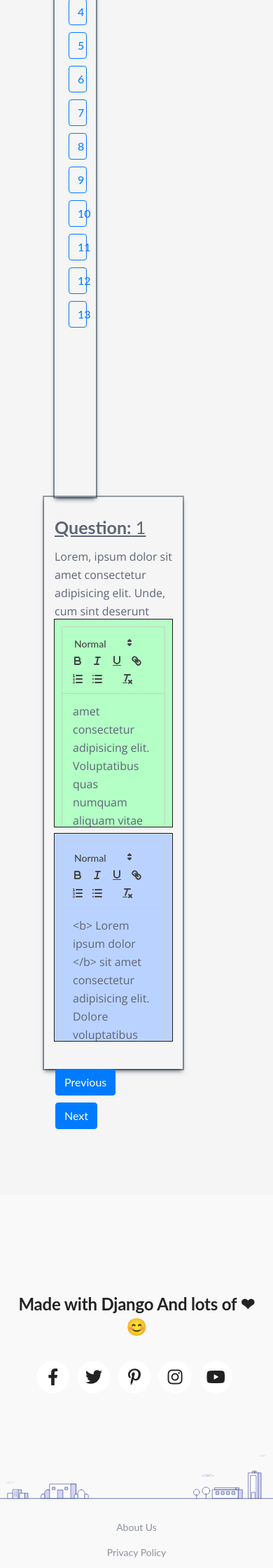
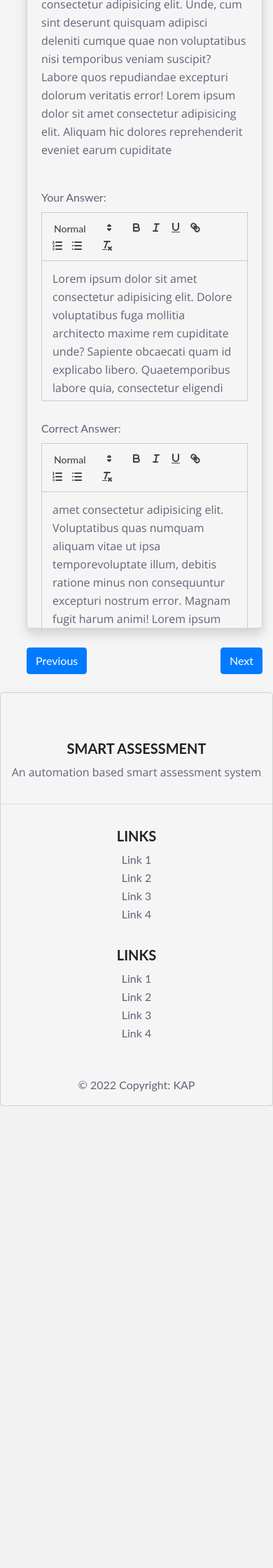
Before and after one commit to keder-code-hash/Enliven_backend, a Django app: page /exam/result/ in a window 390 px wide. Shown: the part 680-2920 px from the top of the page at 70% size. After the commit the page ends 2260 px from the top, so only its background shows below. Run offline with Django 4.2, Linux system fonts and the light colour scheme; some libraries are stand-ins or nearby versions.

Commit message:
Std_result & footer updated

```diff
--- a/smartassess/templates/Basepage.html
+++ b/smartassess/templates/Basepage.html
@@ -90,117 +90,92 @@
     {% block content %}
 
     {% endblock %}
-    </br>
-    <!-- <- </br></br></br></br></br> -->
-    <!-- <div class="footer" > -->
-    <div class="footer bg-gray">
-        <img class="decoration-city" src={% static 'images/decoration-city.svg' %} alt="alternative">
-        <div class="container">
-            <div class="row">
-                <div class="col-lg-12">
-                    <h4>Made with Django And lots of ❤😊</h4>
-                    <div class="social-container">
-                        <span class="fa-stack">
-                            <a href="#your-link">
-                                <i class="fas fa-circle fa-stack-2x"></i>
-                                <i class="fab fa-facebook-f fa-stack-1x"></i>
-                            </a>
-                        </span>
-                        <span class="fa-stack">
-                            <a href="#your-link">
-                                <i class="fas fa-circle fa-stack-2x"></i>
-                                <i class="fab fa-twitter fa-stack-1x"></i>
-                            </a>
-                        </span>
-                        <span class="fa-stack">
-                            <a href="#your-link">
-                                <i class="fas fa-circle fa-stack-2x"></i>
-                                <i class="fab fa-pinterest-p fa-stack-1x"></i>
-                            </a>
-                        </span>
-                        <span class="fa-stack">
-                            <a href="#your-link">
-                                <i class="fas fa-circle fa-stack-2x"></i>
-                                <i class="fab fa-instagram fa-stack-1x"></i>
-                            </a>
-                        </span>
-                        <span class="fa-stack">
-                            <a href="#your-link">
-                                <i class="fas fa-circle fa-stack-2x"></i>
-                                <i class="fab fa-youtube fa-stack-1x"></i>
-                            </a>
-                        </span>
-                    </div> <!-- end of social-container -->
-                </div> <!-- end of col -->
-            </div> <!-- end of row -->
-        </div> <!-- end of container -->
-    </div>
-    <!-- Copyright -->
-    <div class="copyright bg-gray">
-        <div class="container-fliud">
-            <div class="row">
-                <div class="col-lg-6">
-                    <ul class="list-unstyled li-space-lg p-small">
-                        <li>
-                            <a href="#!">About Us</a>
-                        </li>
-                        <li>
-                            <a href="#!">Privacy Policy</a>
-                        </li>
-                        <li>
-                            <a class="btn-solid-sm" role="button" data-toggle="modal"
-                                data-target="#contact-modal">contact</a>
-                        </li>
-                    </ul>
-                </div> <!-- end of col -->
-                <div class="col-lg-6">
-                    <p class="p-small statement">Copyright © <a href="#">KAP</a></p>
-                </div> <!-- end of col -->
-            </div> <!-- enf of row -->
-        </div> <!-- end of container -->
-    </div> <!-- end of copyright -->
-    <!-- end of copyright -->
-    <div id="contact-modal" class="modal fade" role="dialog">
-        <div class="modal-dialog">
-            <div class="modal-content bg-dark">
-                <div class="modal-header">
-                    <h5 class="modal-title text-light ml-auto" id="exampleModalLabel">Contact Us</h5>
-                    <button type="button" class="close text-light" data-dismiss="modal" aria-label="Close">
-                        <span aria-hidden="true">&times;</span>
-                    </button>
-                </div>
-                <form id="contactForm" name="contact" role="form">
-                    <div class="modal-body">
-                        <div class="form-row">
-                            <div class="form-group col-sm">
-                                <label for="firstName" style="color: #fff;">First Name</label>
-                                <input type="text" name="firstName" class="form-control">
+    <br>
 
-                            </div>
-                            <div class="form-group col-sm">
+    <!-- Footer -->
+    <footer class="page-footer font-small pt-4 shadow">
+        <br>
+        <!-- Footer Links -->
+        <div class="container-fluid text-center text-md-left">
 
-                                <label for="lastName" style="color: #fff;">Last Name</label>
-                                <input type="text" name="lastName" class="form-control">
-                            </div>
-                        </div>
-                        <div class="form-group">
-                            <label for="email" style="color: #fff;">Email</label>
-                            <input type="email" name="email" class="form-control">
-                        </div>
-                        <div class="form-group">
-                            <label for="message" style="color: #fff;">Message</label>
-                            <textarea name="message" class="form-control"></textarea>
-                        </div>
-                    </div>
-                    <div class="modal-footer">
-                        <!-- <button type="button" class="btn btn-danger " style="border-radius: 50px; padding: auto;" data-dismiss="modal">Close</button> -->
-                        <input type="submit" class="btn btn-success" id="submit"
-                            style="border-radius: 50px; padding: auto;">
-                    </div>
-                </form>
+        <!-- Grid row -->
+        <div class="row">
+
+            <!-- Grid column -->
+            <div class="col-md-6 mt-md-0 mt-3">
+
+            <!-- Content -->
+            <h5 class="text-uppercase">Smart Assessment</h5>
+            <p>An automation based smart assessment system</p>
+
             </div>
+            <!-- Grid column -->
+
+            <hr class="clearfix w-100 d-md-none pb-3">
+
+            <!-- Grid column -->
+            <div class="col-md-3 mb-md-0 mb-3">
+
+            <!-- Links -->
+            <h5 class="text-uppercase">Links</h5>
+
+            <ul class="list-unstyled">
+                <li>
+                <a href="#!">Link 1</a>
+                </li>
+                <li>
+                <a href="#!">Link 2</a>
+                </li>
+                <li>
+                <a href="#!">Link 3</a>
+                </li>
+                <li>
+                <a href="#!">Link 4</a>
+                </li>
+            </ul>
+
+            </div>
+            <!-- Grid column -->
+
+            <!-- Grid column -->
+            <div class="col-md-3 mb-md-0 mb-3">
+
+            <!-- Links -->
+            <h5 class="text-uppercase">Links</h5>
+
+            <ul class="list-unstyled">
+                <li>
+                <a href="#!">Link 1</a>
+                </li>
+                <li>
+                <a href="#!">Link 2</a>
+                </li>
+                <li>
+                <a href="#!">Link 3</a>
+                </li>
+                <li>
+                <a href="#!">Link 4</a>
+                </li>
+            </ul>
+
+            </div>
+            <!-- Grid column -->
+
         </div>
-    </div>
+        <!-- Grid row -->
+
+        </div>
+        <!-- Footer Links -->
+
+        <!-- Copyright -->
+        <div class="footer-copyright text-center py-3">© 2022 Copyright:
+        KAP
+        </div>
+        <!-- Copyright -->
+
+  </footer>
+  <!-- Footer -->
+
     <script>
         $(document).on('submit', "#contactForm", function (event) {
             submitFormcont();
--- a/smartassess/templates/Home.html
+++ b/smartassess/templates/Home.html
@@ -42,7 +42,7 @@
                     <div class="text-container">
                         <div class="section-title" style="font-weight: 500;font-size: 1rem;">Welcome to SmartAssessment</div>
                         <h1 class="h1-large" style="font-weight: 900;font-size: 3rem;">An automation based smart assessment system</h1>
-                        <p class="p-large">Self Assessment is more easier tah you think!!😊😊</p>
+                        <p class="p-large">Self Assessment is more easier than you think!!😊😊</p>
                     </div>
                 </div>
                 <div class="col-lg-6 col-xl-7">
--- a/smartassess/templates/StudentResult.html
+++ b/smartassess/templates/StudentResult.html
@@ -1,88 +1,45 @@
 {% extends 'Basepage.html' %}
 {% load static %}
 {% load rest_framework %}
-{% block content %}
+
+
+{% block title %}Result{% endblock title %}
+
+{% block showuser %}
+<li class="nav-item">
+  <button class="btn btn-outline-dark px-3 m-1" style="text-decoration:none;" disabled>
+    <img class="rounded-circle mr-1" width="22px" src={{ user.profile_pic_url }} style="border: 1px solid black; padding:2px;">
+    {{ user.user_name }}
+  </button>
+</li>
+{% endblock showuser %}
+
+{% block btnurl %}
+  {% url 'profile' %}
+{% endblock %}
+
+{% block btnname %}My Profile{% endblock btnname %}
 
 {% block headcontent %}
-<!DOCTYPE html>
-<html lang="en">
-
-<head>
     <meta charset="UTF-8">
     <meta http-equiv="X-UA-Compatible" content="IE=edge">
     <meta name="viewport" content="width=device-width, initial-scale=1.0">
     <title>Result</title>
     <link href="https://cdn.quilljs.com/1.3.7/quill.snow.css" rel="stylesheet">
     <script src="https://cdn.quilljs.com/1.3.7/quill.js"></script>
-</head>
-
     <style>
-    a {
-        text-decoration: none;
-    }
-
-    .row {
-        margin-bottom: 10px;
-    }
-
         .exam_details {
             margin-left: 5vw;
         }
-
-    .qsntn_nav {
-        padding: 20px;
-        width: 15vw;
-        height: 80vh;
-        box-shadow: rgba(6, 24, 44, 0.4) 0px 0px 0px 2px, rgba(6, 24, 44, 0.65) 0px 4px 6px -1px, rgba(255, 255, 255, 0.08) 0px 1px 0px inset;
-    }
-
-    .qna {
-        padding: 30px;
-        box-shadow: rgba(6, 24, 44, 0.4) 0px 0px 0px 2px, rgba(6, 24, 44, 0.65) 0px 4px 6px -1px, rgba(255, 255, 255, 0.08) 0px 1px 0px inset;
-    }
-
-    .content {
-        padding: 10px;
-        width: 70vw;
-        overflow-y: auto;
-        box-shadow: rgba(255, 255, 255, 0.2) 0px 0px 0px 1px inset, rgba(0, 0, 0, 0.9) 0px 0px 0px 1px;
-    }
-
-    .nav-btn {
-        margin-bottom: 10px;
-        width: 3vw;
-    }
-
-    .question {
-        height: 85px;
-    }
-
-    .qstn {
-        height: 9vh;
-        overflow-y: auto;
-    }
-
-    .stn_ans {
-        height: 27vh;
-        background-color: #bad2ff;
-    }
-
-    .std_ans {
-        margin-top: 50px;
-        height: 27vh;
-        background-color: #b3ffc5;
-    }
-
-    #questions_num {
-        font-size: 25px;
-    }
-
-    .controls {
-        align-items: bottom;
+        a{
+            text-decoration: none;
         }
     </style>
+
 {% endblock headcontent %}
-<body>
+
+{% block content %}
+
 <div class="container-fluid">
     <div class="row">
         <div class="exam_details">
@@ -92,51 +49,38 @@
             <br><br>
         </div>
     </div>
-        <div class="row m-5">
-            <div class="col-2 mr-4">
-                <div class="qsntn_nav">
-                    <div class="row">
-                        {% for detail in details %}
-                        <div class="col-4">
-                            <div class="btn btn-outline-primary nav-btn">
-                                {{ forloop.counter }}
-                            </div>
-                        </div>
+    <div class="row ml-2">
+        <div class="col-sm-2 mb-1 mt-1">
+            <div id="questionList" class="shadow wrapper" style="max-height: 75vh; overflow-y: auto;">
+              {% for i in details %}
+                <button class="btn btn-outline-success noBtn" id="btn_{{ forloop.counter }}" style="margin: 4px ;padding: 2px;width: 25px;" onclick="loadQuestion({{ forloop.counter }})">{{ forloop.counter }}</button>
               {% endfor %}
             </div>
         </div>
-            </div>
-            <div class="col-9 qna">
-                <div class="row">
-                    <div class="question">
-                        <div>
-                            <p id='questions_num'><u><b>Question:</b> 1</u></p>
-                        </div>
-                        <div class="qstn" >
-                            <p id="act_question">
-
-                            </p>
+        <div class="col-sm-10">
+            <div class="shadow wrapper" style="height: 90vh; overflow-y: auto;">
+              <label>Question:</label>
+              <p id="question"></p>
+              <br>
+              <label>
+                Your Answer:
+              </label>
+              <div id='student_ans_editor' style="height: 200px;"></div>
+              <br>
+              <label>
+                Correct Answer:
+              </label>
+              <div id='standard_ans_editor' style="height: 200px;"></div>
             </div>
           </div>
     </div>
-                <div class="row">
-                    <div class="std_ans content">
-                        <div id='standard_ans_editor' style="height: 200px;"></div>
-                    </div>
-                </div>
-                <div class="row">
-                    <div class="stn_ans content">
-                        <div id='student_ans_editor' style="height: 200px;"></div>
-                    </div>
-                </div>
-            </div>
-            <div class="col ml-3 controls">
-                <div class="row">
-                    <a href={% url 'result' %} class="btn btn-primary float-right" role="button">Previous</a>
-                </div>
-                <div class="row">
+    <br>
+    <div class="row ml-2">
+        <div class="col-sm-2"></div>
+        <div class="col-sm-10"  style="display:block;">
+            <a href={% url 'result' %} class="btn btn-primary float-left" role="button">Previous</a>
+
             <a href={% url 'result' %} class="btn btn-primary float-right" role="button">Next</a>
-                </div>
         </div>
     </div>
     <div class="row">
@@ -150,17 +94,14 @@
         theme: 'snow'
         });
         var actual_qstn=" Lorem, ipsum dolor sit amet consectetur adipisicing elit. Unde, cum sint deserunt quisquam adipisci deleniti cumque quae non voluptatibus nisi temporibus veniam suscipit?  Labore quos repudiandae excepturi dolorum veritatis error! Lorem ipsum dolor sit amet consectetur adipisicing elit. Aliquam hic dolores reprehenderit eveniet earum cupiditate"
-            var student_ans='<b> Lorem ipsum dolor </b> sit amet consectetur adipisicing elit. Dolore voluptatibus fuga mollitia architecto maxime rem cupiditate unde? Sapiente obcaecati quam id explicabo libero. Quaetemporibus labore quia, consectetur eligendi quo. Lorem ipsum dolor sit amet consectetur adipisicing elit. Consequatur quod nostrum, quas minus tempora sequi deserunt aliquid ea! Fugiatlaboriosam quo ipsum iusto, nisi perspiciatis voluptas nobis totam vitae laborum? Lorem ipsum'
+        var student_ans='Lorem ipsum dolor sit amet consectetur adipisicing elit. Dolore voluptatibus fuga mollitia architecto maxime rem cupiditate unde? Sapiente obcaecati quam id explicabo libero. Quaetemporibus labore quia, consectetur eligendi quo. Lorem ipsum dolor sit amet consectetur adipisicing elit. Consequatur quod nostrum, quas minus tempora sequi deserunt aliquid ea! Fugiatlaboriosam quo ipsum iusto, nisi perspiciatis voluptas nobis totam vitae laborum? Lorem ipsum'
         var standard_ans='amet consectetur adipisicing elit. Voluptatibus quas numquam aliquam vitae ut ipsa temporevoluptate illum, debitis ratione minus non consequuntur excepturi nostrum error. Magnam fugit harum animi! Lorem ipsum dolor, sit amet consectetur adipisicing elit. Omnis sint asperioresquo, debitis labore expedita repellat assumenda cumque perferendis corporis, illo aspernatur'
 
         standard_ans_quill.setText(standard_ans);
         student_ans_quill.setText(student_ans);
         var text = document.createTextNode(actual_qstn);
-            document.getElementById("act_question").appendChild(text);
+        document.getElementById("question").appendChild(text);
     </script>
 </div>
-</body>
-
-</html>
 
 {% endblock %}
```
Also changed, not shown: smartassess/templates/Examset.html (+9 -1 lines), smartassess/templates/Login.html (+5 -15 lines), db.sqlite3 (deleted), smartassess/db.sqlite3, 1 other file. Lines whose indentation alone changed are shown as unchanged.
